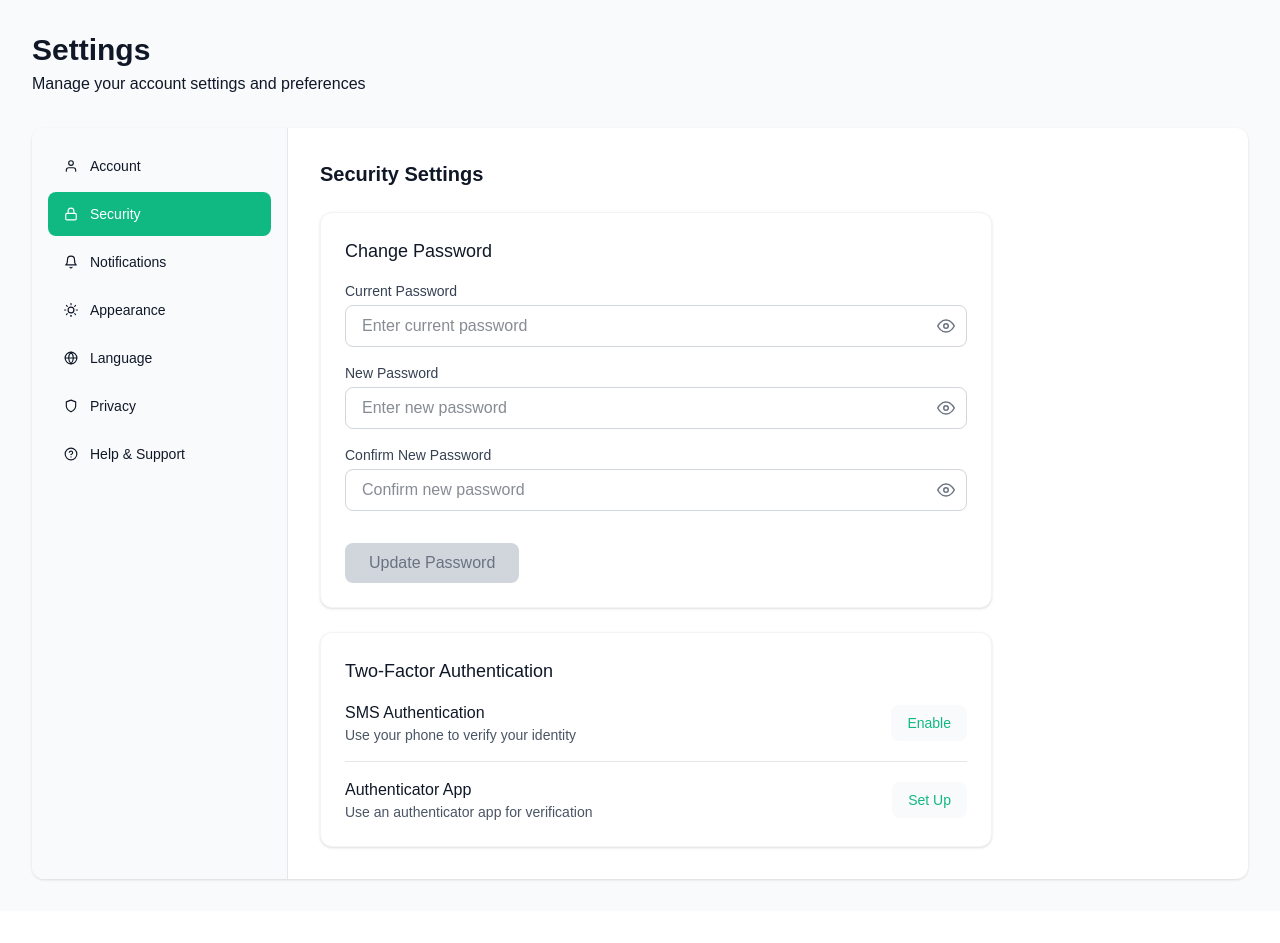
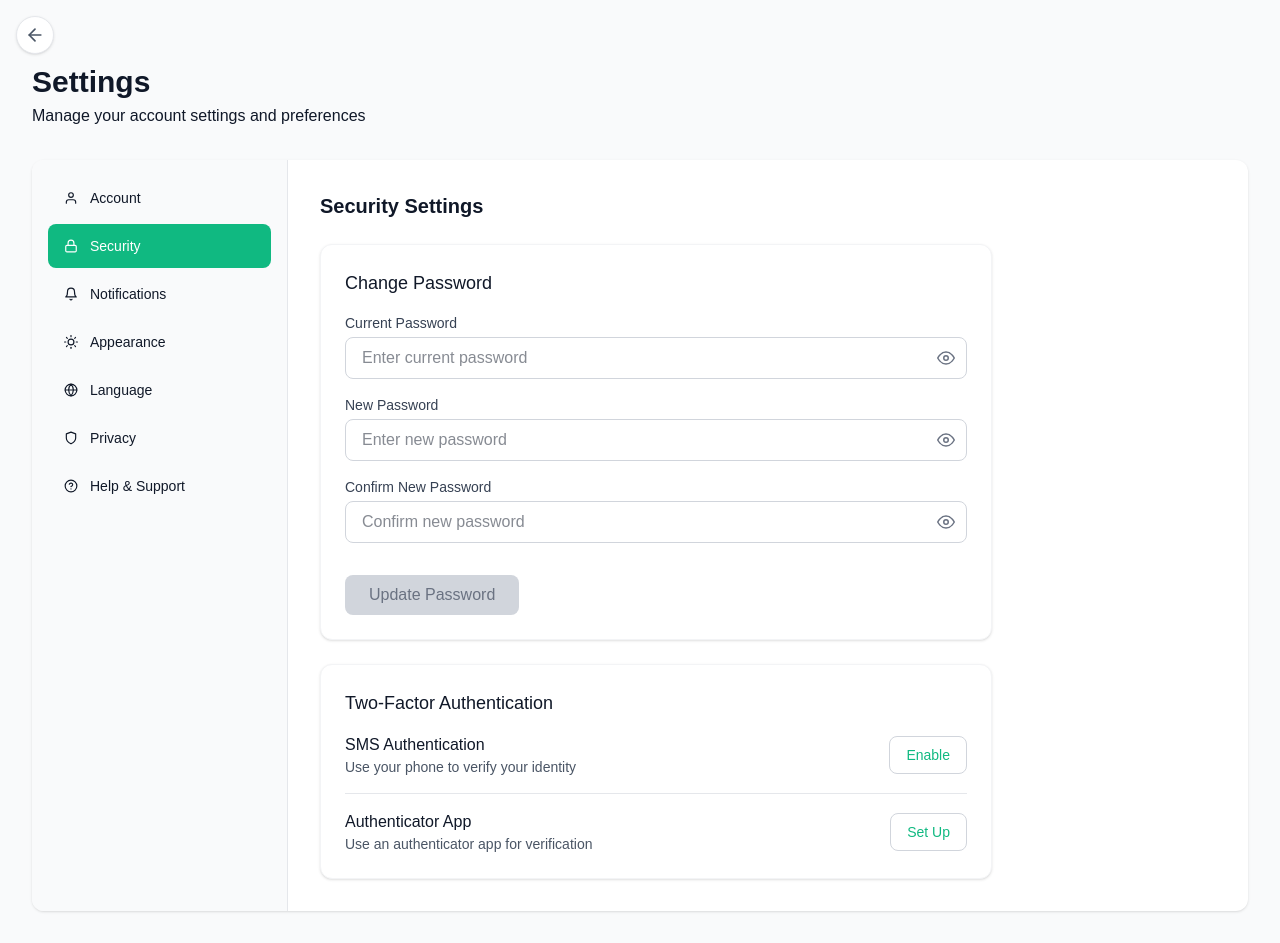
Before and after one commit to Muttonkaima/Murshid, a Next.js app: page /settings in a window 1280 px wide. Both pictures are taken after a click on the button "Security". Before the commit the page ends 911 px from the top, so only its background shows below. Built offline with nearby package versions, Linux system fonts and the light colour scheme.

Commit message:
Added back navigation to settings

```diff
--- a/src/app/settings/page.tsx
+++ b/src/app/settings/page.tsx
@@ -1,9 +1,11 @@
 'use client';
 
+import { useRouter } from 'next/navigation';
 import { useState } from 'react';
-import { FiUser, FiLock, FiBell, FiMoon, FiSun, FiGlobe, FiCreditCard, FiShield, FiHelpCircle, FiEye, FiEyeOff } from 'react-icons/fi';
+import { FiArrowLeft, FiUser, FiLock, FiBell, FiMoon, FiSun, FiGlobe, FiCreditCard, FiShield, FiHelpCircle, FiEye, FiEyeOff } from 'react-icons/fi';
 
 const SettingsPage = () => {
+  const router = useRouter();
   const [activeTab, setActiveTab] = useState('account');
   const [darkMode, setDarkMode] = useState(false);
   const [selectedColor, setSelectedColor] = useState('#10B981'); // Default theme color
@@ -239,7 +241,7 @@ const SettingsPage = () => {
                   {['#10B981', '#3B82F6', '#8B5CF6', '#EC4899', '#F59E0B'].map((color) => (
                     <button
                       key={color}
-                      className={`w-10 h-10 rounded-full flex items-center justify-center focus:outline-none cursor-pointer`}
+                      className={`w-10 h-10 rounded-full flex items-center justify-center focus:outline-none focus:ring-1 focus:ring-offset-2 focus:ring-[var(--primary-color)] ${selectedColor === color ? 'ring-2 ring-offset-1 ring-gray-400' : ''}`}
                       style={{ backgroundColor: color }}
                       onClick={() => {
                         // Update the primary color in your theme
@@ -399,7 +401,7 @@ const SettingsPage = () => {
                     <h4 className="font-medium text-gray-900">SMS Authentication</h4>
                     <p className="text-sm text-gray-600">Use your phone to verify your identity</p>
                   </div>
-                  <button className="px-4 py-2 bg-gray-50 rounded-lg text-sm font-medium hover:bg-gray-100 text-[var(--primary-color)] cursor-pointer">
+                  <button className="px-4 py-2 border border-gray-300 rounded-lg text-sm font-medium hover:bg-gray-50 text-[var(--primary-color)] cursor-pointer">
                     Enable
                   </button>
                 </div>
@@ -408,7 +410,7 @@ const SettingsPage = () => {
                     <h4 className="font-medium text-gray-900">Authenticator App</h4>
                     <p className="text-sm text-gray-600">Use an authenticator app for verification</p>
                   </div>
-                  <button className="px-4 py-2 bg-gray-50 rounded-lg text-sm font-medium hover:bg-gray-100 text-[var(--primary-color)] cursor-pointer">
+                  <button className="px-4 py-2 border border-gray-300 rounded-lg text-sm font-medium hover:bg-gray-50 text-[var(--primary-color)] cursor-pointer">
                     Set Up
                   </button>
                 </div>
@@ -586,7 +588,15 @@ const SettingsPage = () => {
 
   return (
     <div className="min-h-screen bg-gray-50">
-      <div className="max-w-7xl mx-auto px-4 sm:px-6 lg:px-8 py-8">
+      {/* Back Button */}
+      <button
+        onClick={() => router.push('/dashboard')}
+        className="fixed top-4 left-4 flex items-center text-gray-600 hover:text-gray-900 bg-white p-2 rounded-full shadow-sm border border-gray-200 z-10 cursor-pointer"
+        aria-label="Back to Dashboard"
+      >
+        <FiArrowLeft className="w-5 h-5" />
+      </button>
+      <div className="max-w-7xl mx-auto px-4 sm:px-6 lg:px-8 py-8 pt-16">
         <div className="mb-8">
           <h1 className="text-3xl font-bold text-gray-900">Settings</h1>
           <p className="mt-1 text-gray-900">Manage your account settings and preferences</p>
```
